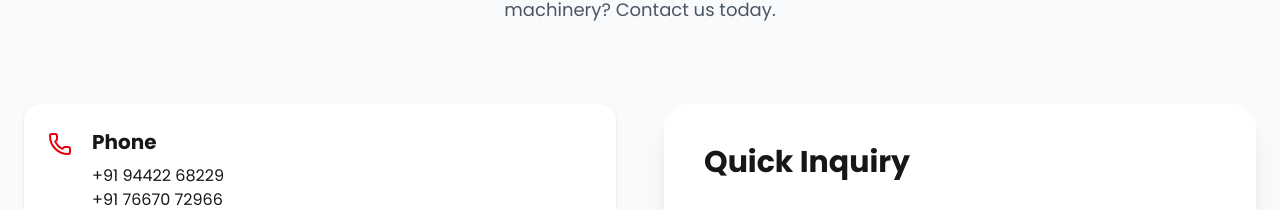
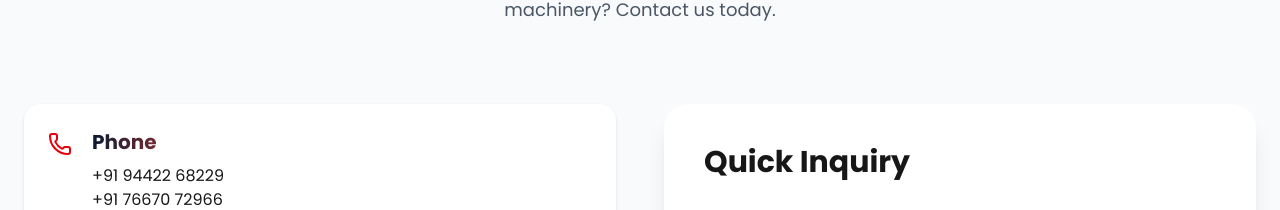
Before and after one commit to VIKRANT8122868229/SHRI-RAMANACHALA-TRANSPORTS, a Next.js app: page / in a window 1280 px wide. Shown: the part 4258-4468 px from the top of the page. Built offline with nearby package versions, Linux system fonts and the light colour scheme.

Commit message:
Updated website

```diff
--- a/components/contact.tsx
+++ b/components/contact.tsx
@@ -36,7 +36,7 @@ export default function Contact() {
               <Phone className="text-red-600 mt-1" />
 
               <div>
-                <h3 className="font-bold text-xl">
+                <h3 className="font-bold text-xl bg-gradient-to-r from-[#07182f] to-red-600 bg-clip-text text-transparent">
                   Phone
                 </h3>
 
```
